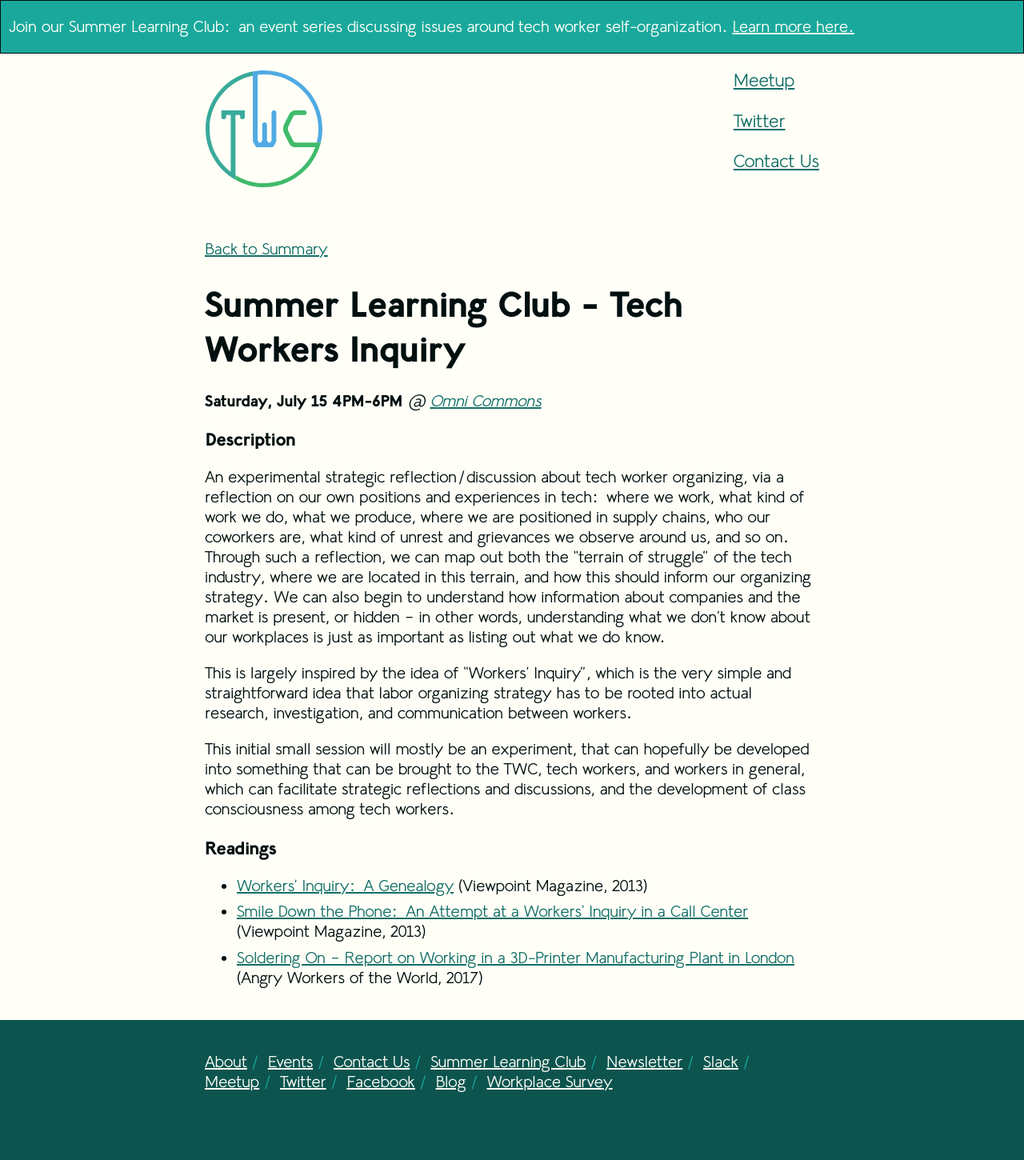
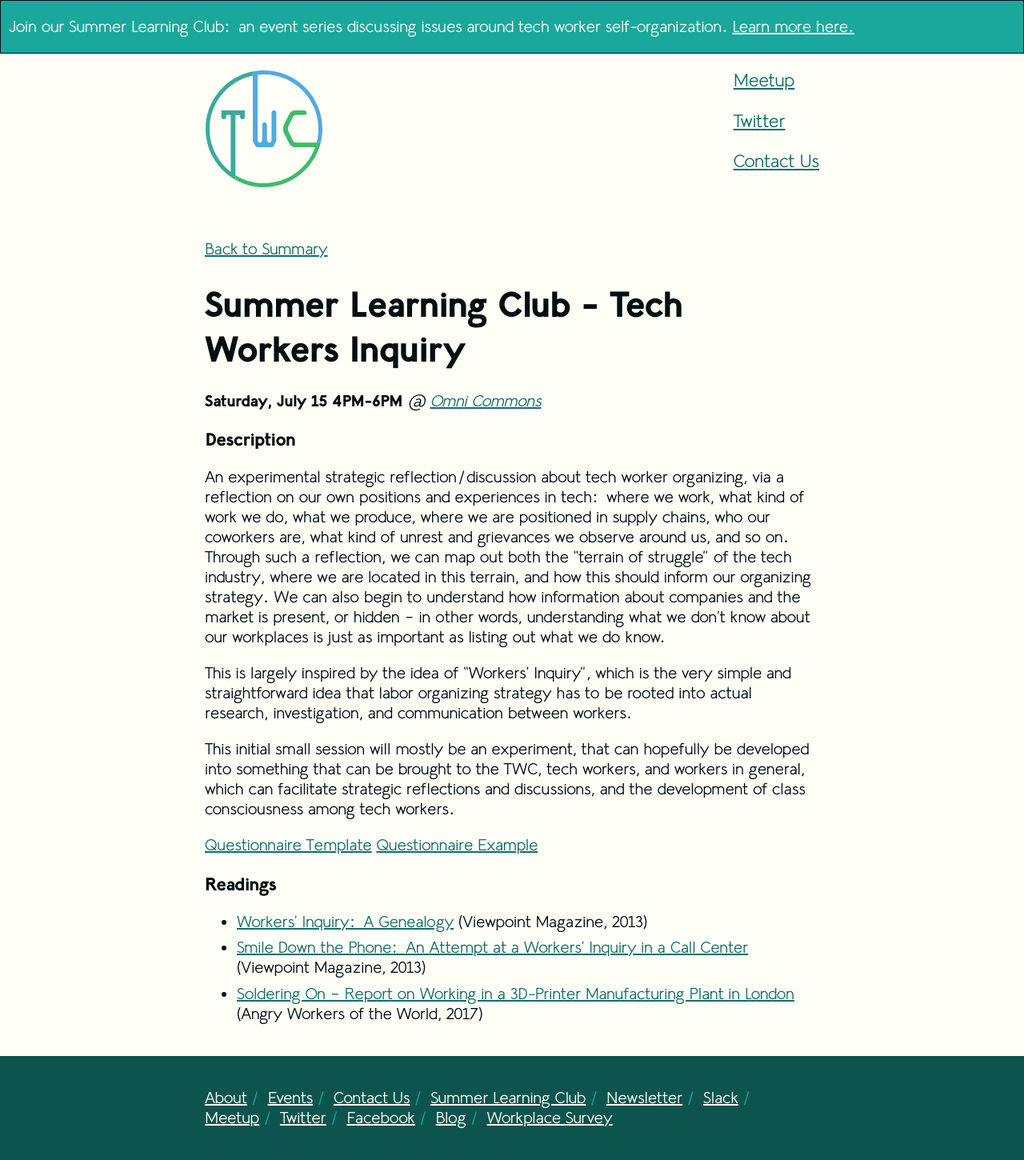
Before and after one commit to techworkersco/twc-site, a Jekyll site: the page built from learning-club-1.md, in a window 1280 px wide. Shown: the whole page at 80% size. Built offline with Jekyll 4.4.1, drawn with Linux system fonts in a browser that asks for light colours; before the commit the page ends 1405 px from its top, so only the background shows below that.

Commit message:
add questionaire to workers inquiry

```diff
--- a/learning-club-1.md
+++ b/learning-club-1.md
@@ -17,6 +17,9 @@ This is largely inspired by the idea of "Workers’ Inquiry", which is the very
 
 This initial small session will mostly be an experiment, that can hopefully be developed into something that can be brought to the TWC, tech workers, and workers in general, which can facilitate strategic reflections and discussions, and the development of class consciousness among tech workers.
 
+[Questionnaire Template](https://docs.google.com/document/d/1Lze34nua7qnD99W8Fy5Jc7YeX8b86PfgaCrQZEE5WXM/edit)
+[Questionnaire Example](https://docs.google.com/document/d/1rMY-npAPCemKFB5HCEYGE5wTIq3IpYbIV0L8G64maR8/edit)
+
 ### Readings
 - [Workers’ Inquiry: A Genealogy](https://www.viewpointmag.com/2013/09/27/workers-inquiry-a-genealogy/) (Viewpoint Magazine, 2013)
 - [Smile Down the Phone: An Attempt at a Workers’ Inquiry in a Call Center](https://www.viewpointmag.com/2013/09/25/smile-down-the-phone-an-attempt-at-a-workers-inquiry-in-a-call-center/) (Viewpoint Magazine, 2013)
```
